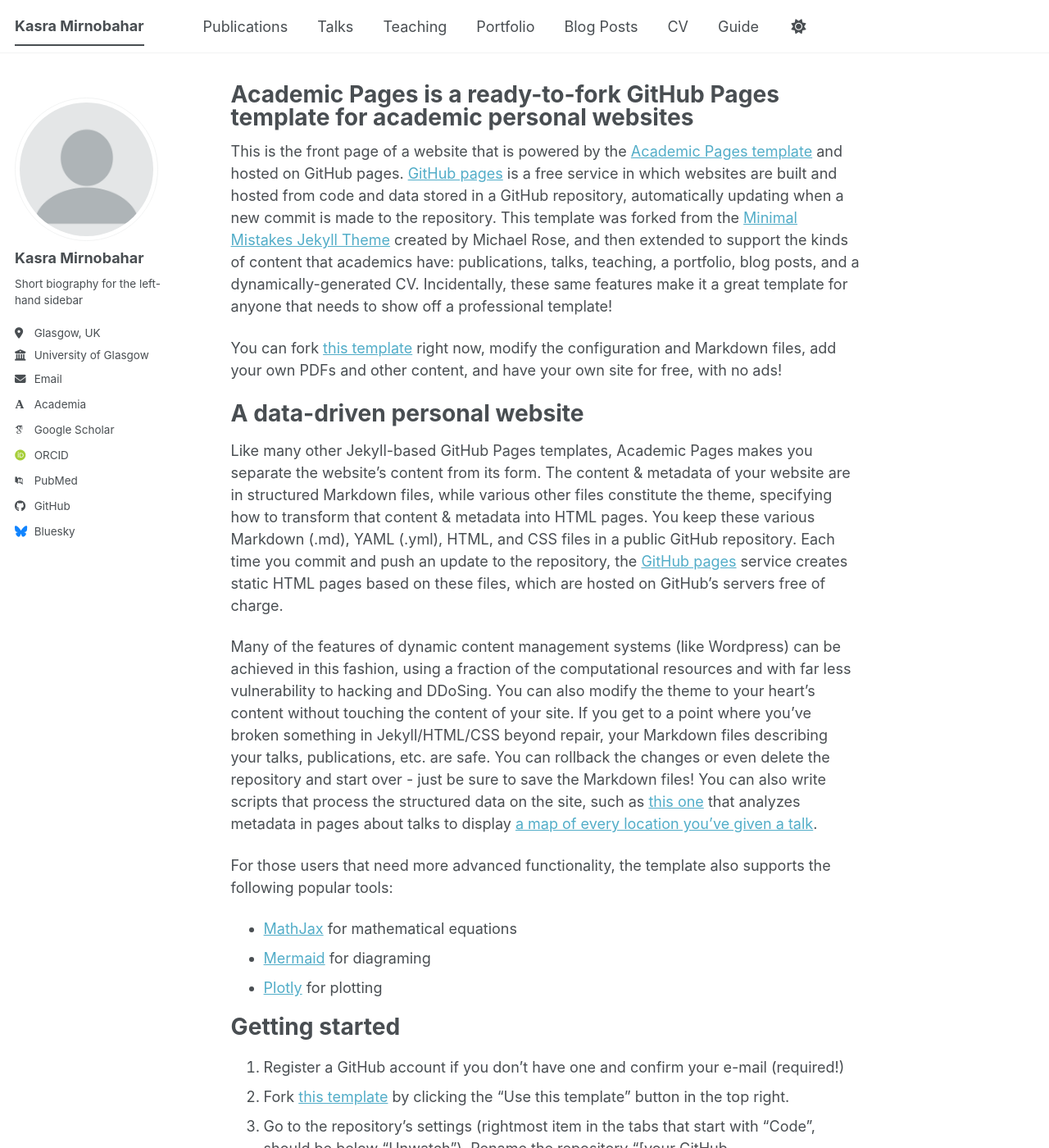
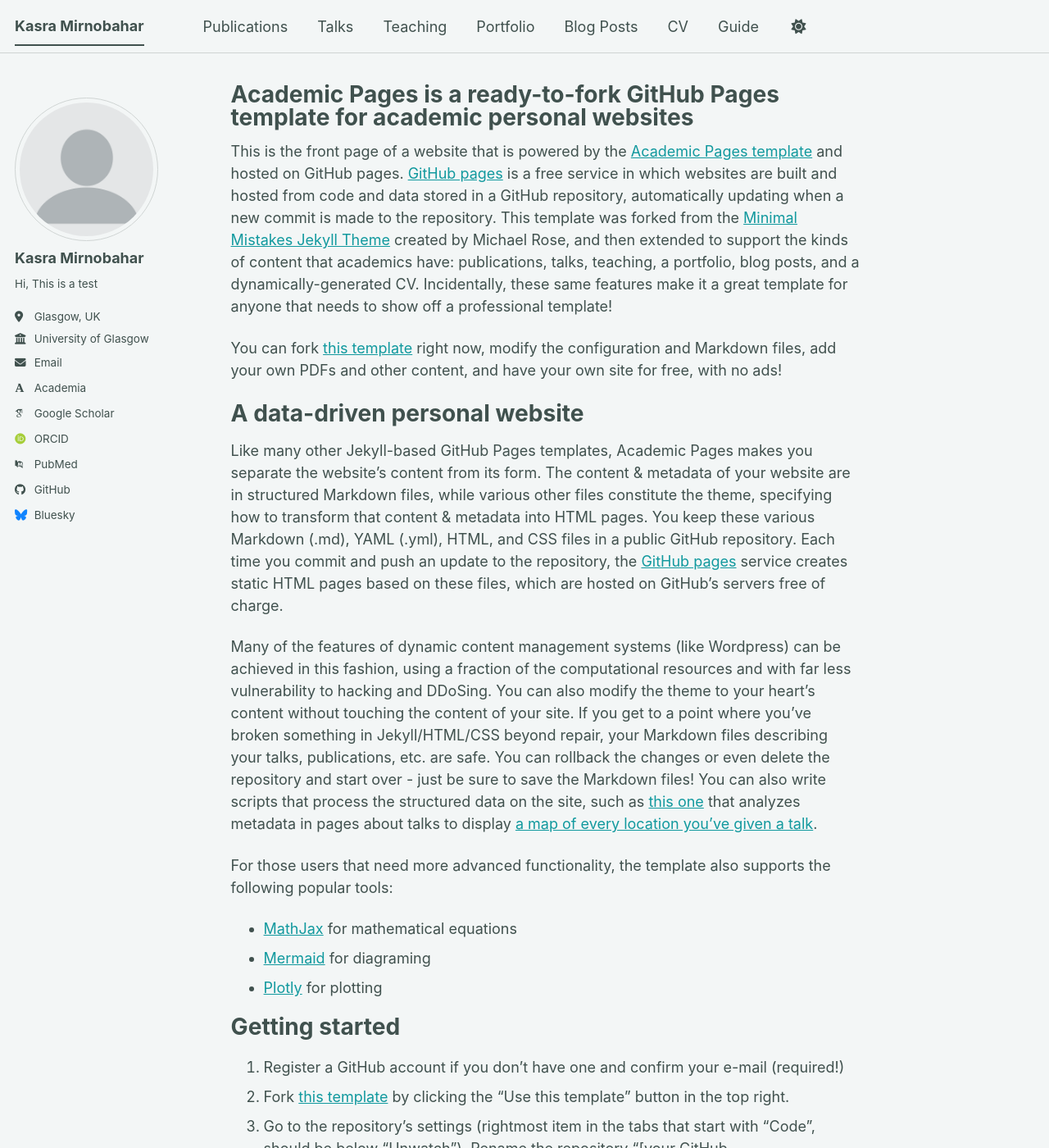
Before and after one commit to KasraMirnobahar/KasraMirnobahar.github.io, a Jekyll site: the page built from _pages/about.md, in a window 1280 px wide and 1400 px high. Shown: the whole window at 82% size. Built offline with Jekyll 4.4.1, drawn with Linux system fonts in a browser that asks for light colours; some web fonts are replaced; a script bundle is joined from its source files by our own code; library files that are not in the unit come from our copies.

Commit message:
_config.yml

```diff
--- a/_config.yml
+++ b/_config.yml
@@ -8,12 +8,12 @@
 
 # Basic Site Settings
 locale                   : "en-US"
-site_theme               : "default" # The available themes options are "default", "air", "sunrise", "mint", "dirt" and "contrast"
+site_theme               : "mint" # The available themes options are "default", "air", "sunrise", "mint", "dirt" and "contrast"
 title                    : "Kasra Mirnobahar"
 title_separator          : "-"
 name                     : &name "Your Name"
 description              : &description "Msc Behavioural Sciences"   # Update this with a general description of your site, this is the default if not overridden by a page
-url                      : https://academicpages.github.io # The base hostname & protocol for your site e.g. "https://[your GitHub username].github.io",
+url                      : https://kasramirnobahar.github.io # The base hostname & protocol for your site e.g. "https://[your GitHub username].github.io",
                                                            # or if you already have some other page hosted on Github then use "https://[your GitHub username].github.io/[Your Repo Name]"
 baseurl                  : "" # the subpath of your site, e.g. "/blog"
 repository               : "academicpages/academicpages.github.io"
@@ -26,7 +26,7 @@
   avatar           : "profile.png"
   name             : "Kasra Mirnobahar"
   pronouns         : # example: "she/her"
-  bio              : "Short biography for the left-hand sidebar"
+  bio              : "Hi, This is a test"
   location         : "Glasgow, UK"
   employer         : "University of Glasgow"
   uri              : # URL
```
